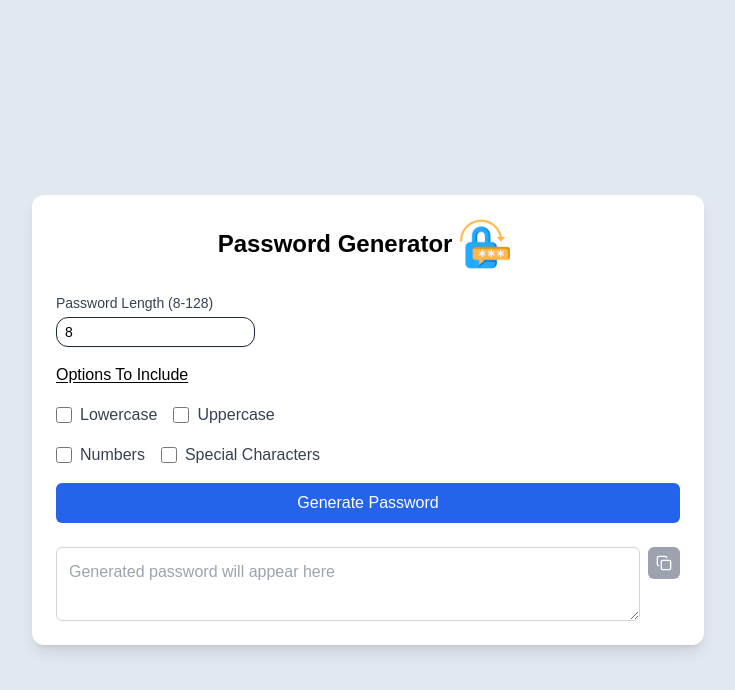
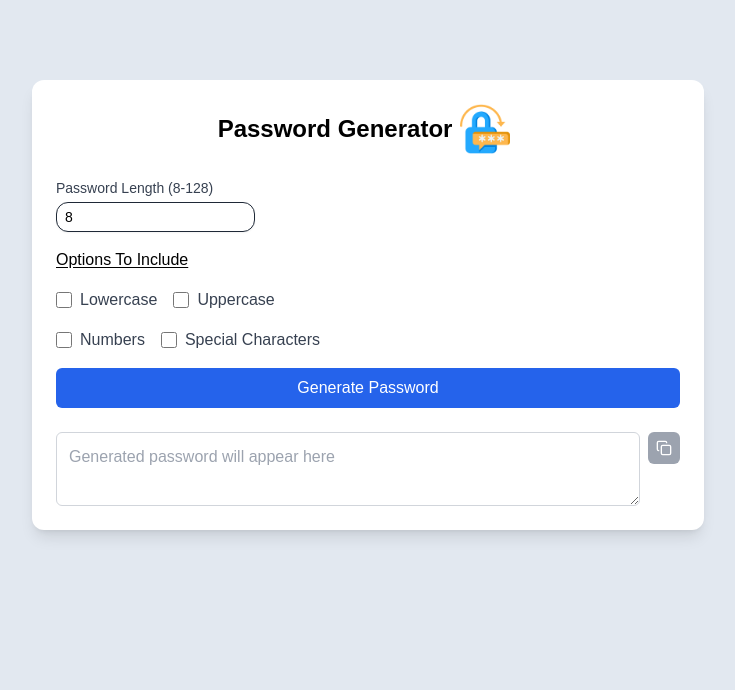
Before and after one commit to Amirlasalle/password-generator, a Next.js app in the folder password-generator/: page / in a window 1280 px wide. Shown: the top 690 px of the page, without its empty margins (272-1007 px from the left). Built offline with nearby package versions, Linux system fonts and the light colour scheme.

Commit message:
transfered password_generator app into nextjs.

```diff
--- a/password-generator/app/layout.tsx
+++ b/password-generator/app/layout.tsx
@@ -26,7 +26,7 @@ export default function RootLayout({
   return (
     <html lang="en">
       <body
-        className={`${geistSans.variable} ${geistMono.variable} p-10 antialiased bg-slate-200 flex flex-col items-center justify-center w-screen min-h-screen text-black` }
+        className={`${geistSans.variable} ${geistMono.variable} p-10 antialiased bg-slate-200 flex flex-col items-center justify-start w-screen min-h-screen text-black` }
       >
         {children}
       </body>
```
